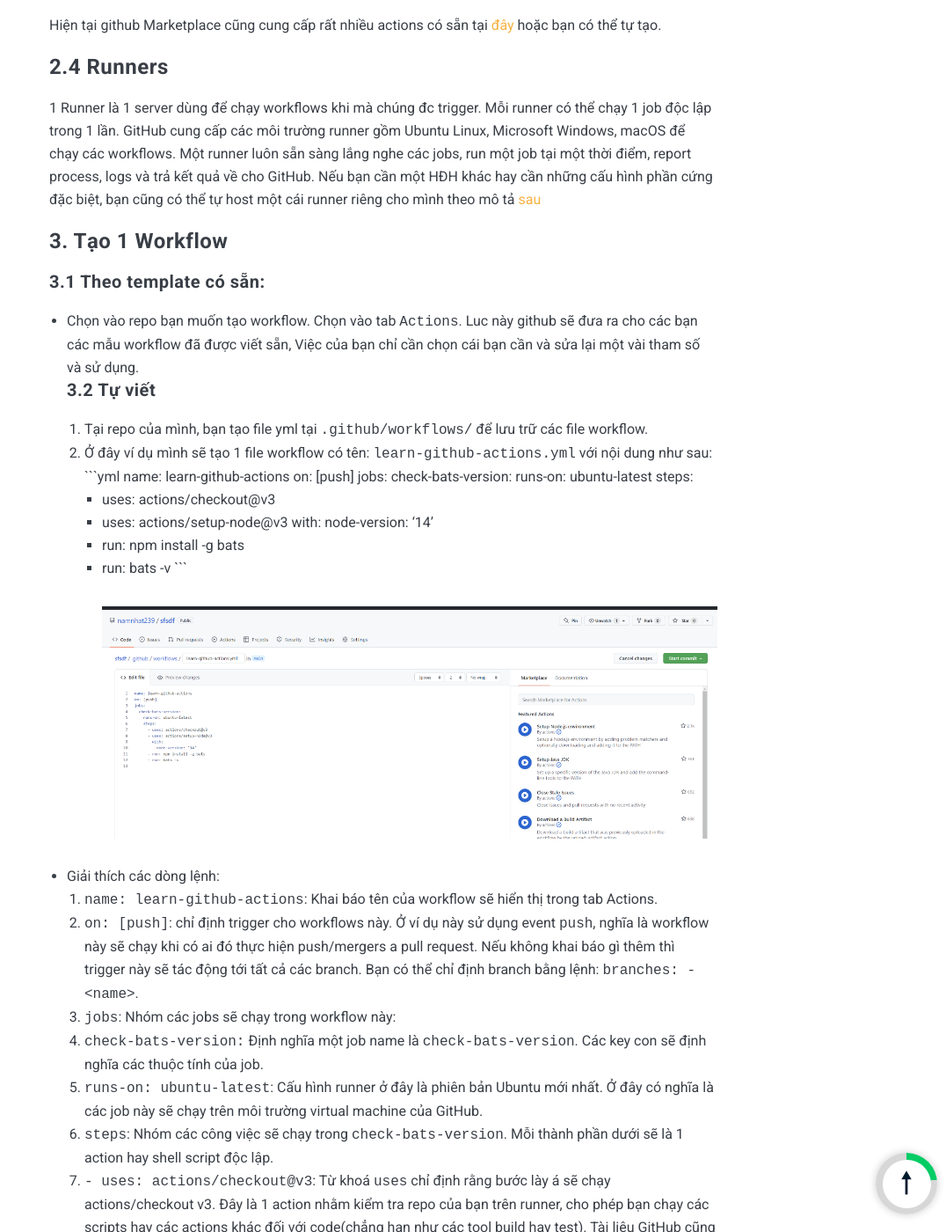
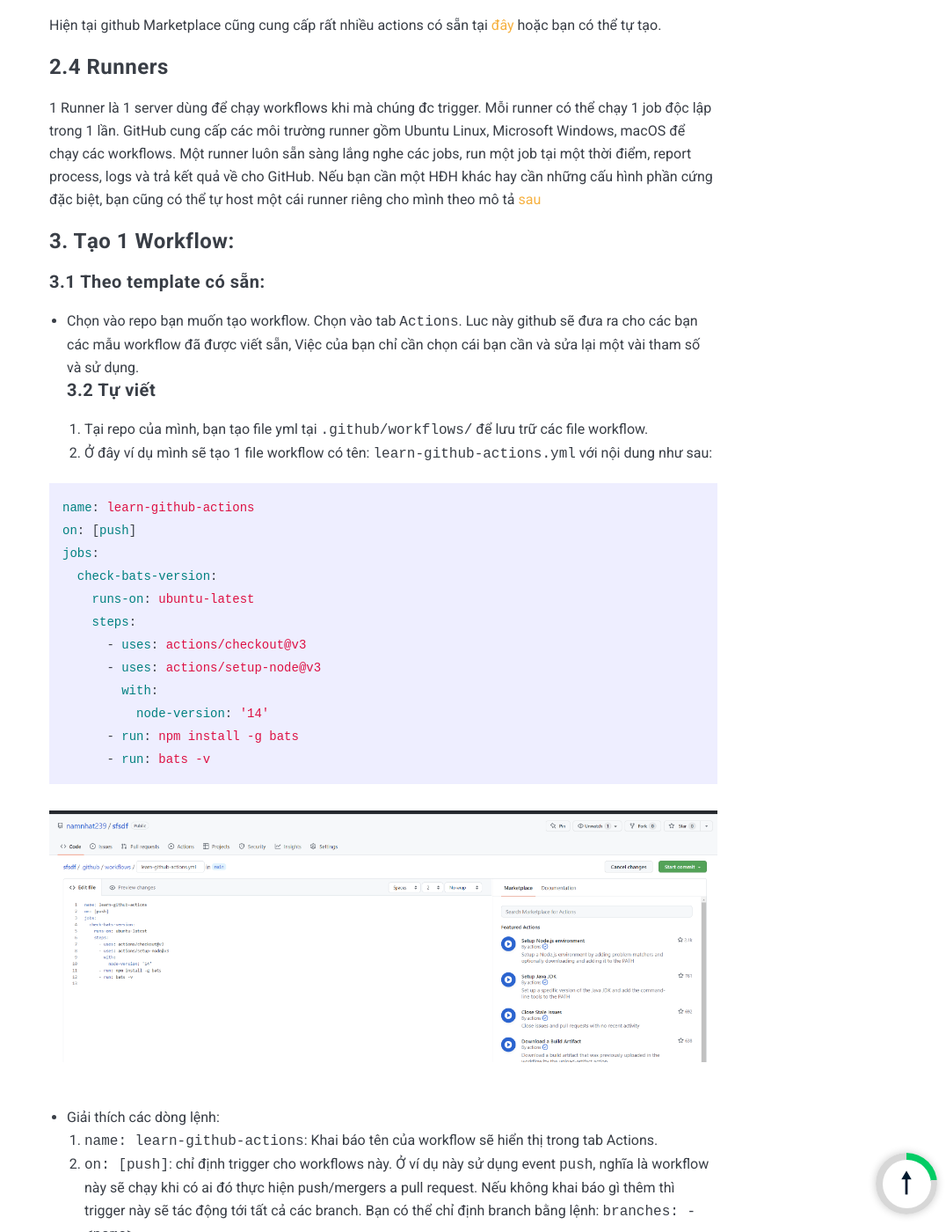
Before and after one commit to namnhat239/namnhat239.github.io, a Jekyll site: the page built from _posts/2022-06-11-ci-cd-learining.markdown, in a window 1280 px wide and 1400 px high, scrolled down 3132 px. Shown: the whole window at 88% size, without its empty margins (204-1280 px from the left). Built offline with Jekyll 4.4.1, drawn with Linux system fonts in a browser that asks for light colours; nearby versions of some CDN libraries; comment, search, counter and statistics services are not loaded; some of the changed text lies outside the part shown.

````diff
--- a/_posts/2022-06-11-ci-cd-learining.markdown
+++ b/_posts/2022-06-11-ci-cd-learining.markdown
@@ -46,12 +46,13 @@ Hiện tại github Marketplace cũng cung cấp rất nhiều actions có sẵn
 ### 2.4 Runners
 1 Runner là 1 server dùng để chạy workflows khi mà chúng đc trigger. Mỗi runner có thể chạy 1 job độc lập trong 1 lần. GitHub cung cấp các môi trường runner gồm Ubuntu Linux, Microsoft Windows, macOS để chạy các workflows. Một runner luôn sẵn sàng lắng nghe các jobs, run một job tại một thời điểm, report process, logs và trả kết quả về cho GitHub. Nếu bạn cần một HĐH khác hay cần những cấu hình phần cứng đặc biệt, bạn cũng có thể tự host một cái runner riêng cho mình theo mô tả [sau](https://docs.github.com/en/actions/hosting-your-own-runners)
 
-### 3. Tạo 1 Workflow
+### 3. Tạo 1 Workflow:
 #### 3.1 Theo template có sẵn:
 - Chọn vào repo bạn muốn tạo workflow. Chọn vào tab `Actions`. Luc này github sẽ đưa ra cho các bạn các mẫu workflow đã được viết sẵn, Việc của bạn chỉ cần chọn cái bạn cần và sửa lại một vài tham số và sử dụng.
 #### 3.2 Tự viết
 1. Tại repo của mình, bạn tạo file yml tại `.github/workflows/` để lưu trữ các file workflow.
 2. Ở đây ví dụ mình sẽ tạo 1 file workflow có tên: `learn-github-actions.yml` với nội dung như sau:
+
 ```yml
 name: learn-github-actions
 on: [push]
@@ -66,6 +67,7 @@ jobs:
       - run: npm install -g bats
       - run: bats -v
 ```
+
 ![](https://github.com/namnhat239/namnhat239.github.io/raw/main/images/sonar/example.png)
 - Giải thích các dòng lệnh:
 1. `name: learn-github-actions`: Khai báo tên của workflow sẽ hiển thị trong tab Actions.
@@ -83,7 +85,7 @@ jobs:
 ![](https://github.com/namnhat239/namnhat239.github.io/raw/main/images/sonar/result.png)
 ## III. SonarQube
 ### 3.1 Unit test?
-Đọc [here](https://topdev.vn/blog/unit-test-la-gi/)
+- Đọc [here](https://topdev.vn/blog/unit-test-la-gi/)
 ### 3.2 Code Coverage?
 - Độ phủ của Unit Test.
 Read [here](https://viblo.asia/p/gioi-thieu-khai-niem-test-coverage-c0c1c2-ORNZqgyq50n)
@@ -91,7 +93,7 @@ Read [here](https://viblo.asia/p/gioi-thieu-khai-niem-test-coverage-c0c1c2-ORNZq
 
 Nói nôm na SonaQube được dùng để phân tích code.
 
-<quote>SonarQube là một open source platform, được phát triển bởi SonarSource dành cho việc kiểm tra liên tục chất lượng code (code quality), review code một cách tự động để phát hiện ra các bugs, code smell, lỗ hổng bảo mật cho 25+ ngôn ngữ lập trình khác nhau. SonarQube hỗ trợ báo cáo duplicated code, coding standards, unit tests, code coverage, code complexity, comments, bugs, and security vulnerabilities. Việc đánh giá này sẽ dựa trên các rules theo mặc định của nó hoặc do người dùng đặt. Tập hợp nhiều rules sẽ tạo thành 1 [Quality Profiles](https://sonarqube.inria.fr/sonarqube/documentation/instance-administration/quality-profiles/). Danh sách các rule mặc định của SonarQube cho các ngôn ngữ có thể tìm thấy ở [đây](https://rules.sonarsource.com/)</quote>
+<quote>SonarQube là một open source platform, được phát triển bởi SonarSource dành cho việc kiểm tra liên tục chất lượng code (code quality), review code một cách tự động để phát hiện ra các bugs, code smell, lỗ hổng bảo mật cho 25+ ngôn ngữ lập trình khác nhau. SonarQube hỗ trợ báo cáo duplicated code, coding standards, unit tests, code coverage, code complexity, comments, bugs, and security vulnerabilities. Việc đánh giá này sẽ dựa trên các rules theo mặc định của nó hoặc do người dùng đặt. Tập hợp nhiều rules sẽ tạo thành 1 [Quality Profiles](https://sonarqube.inria.fr/sonarqube/documentation/instance-administration/quality-profiles/). Danh sách các rule mặc định của SonarQube cho các ngôn ngữ có thể tìm thấy ở [đây](https://rules.sonarsource.com/) </quote>
 
 Một số thứ mà SonarQube cung cấp cho người dùng gồm:
 
````
Also changed, not shown: other parts of _posts/2022-06-11-ci-cd-learining.markdown (+2 -2 lines).
